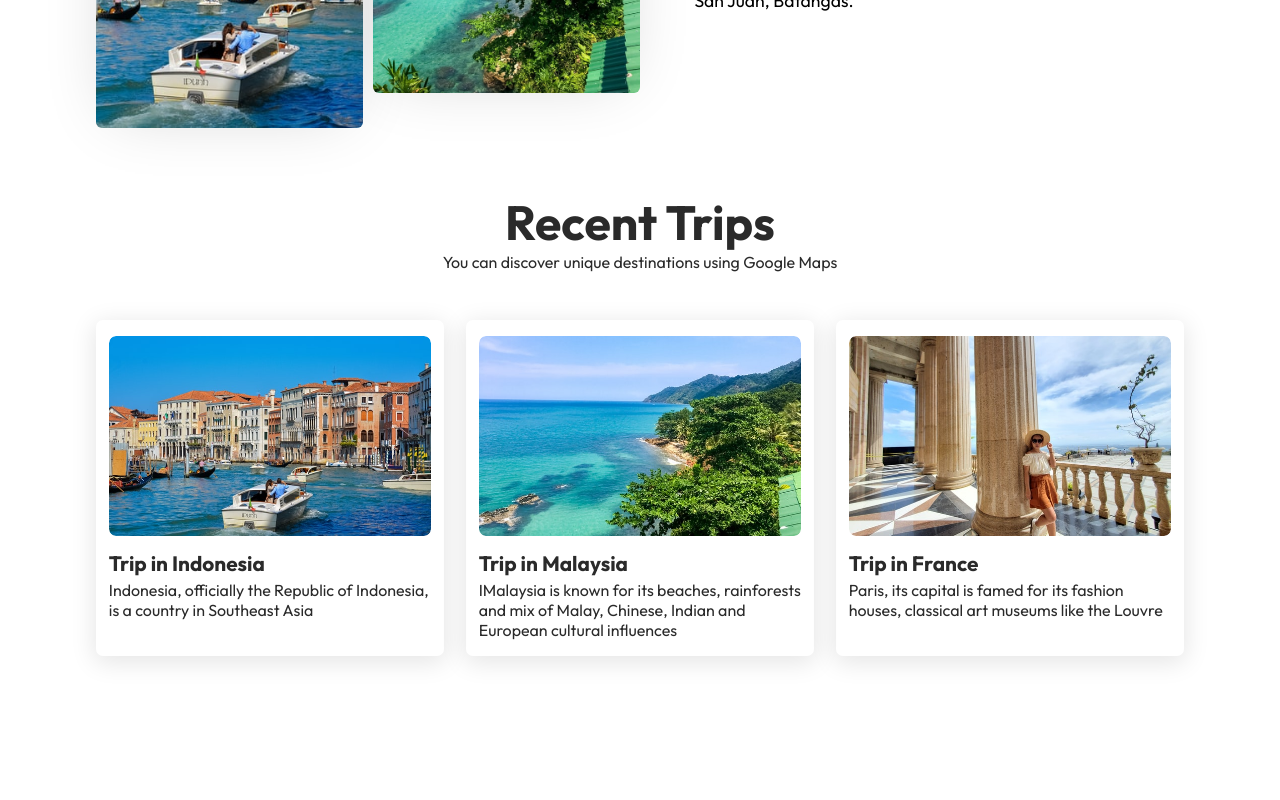
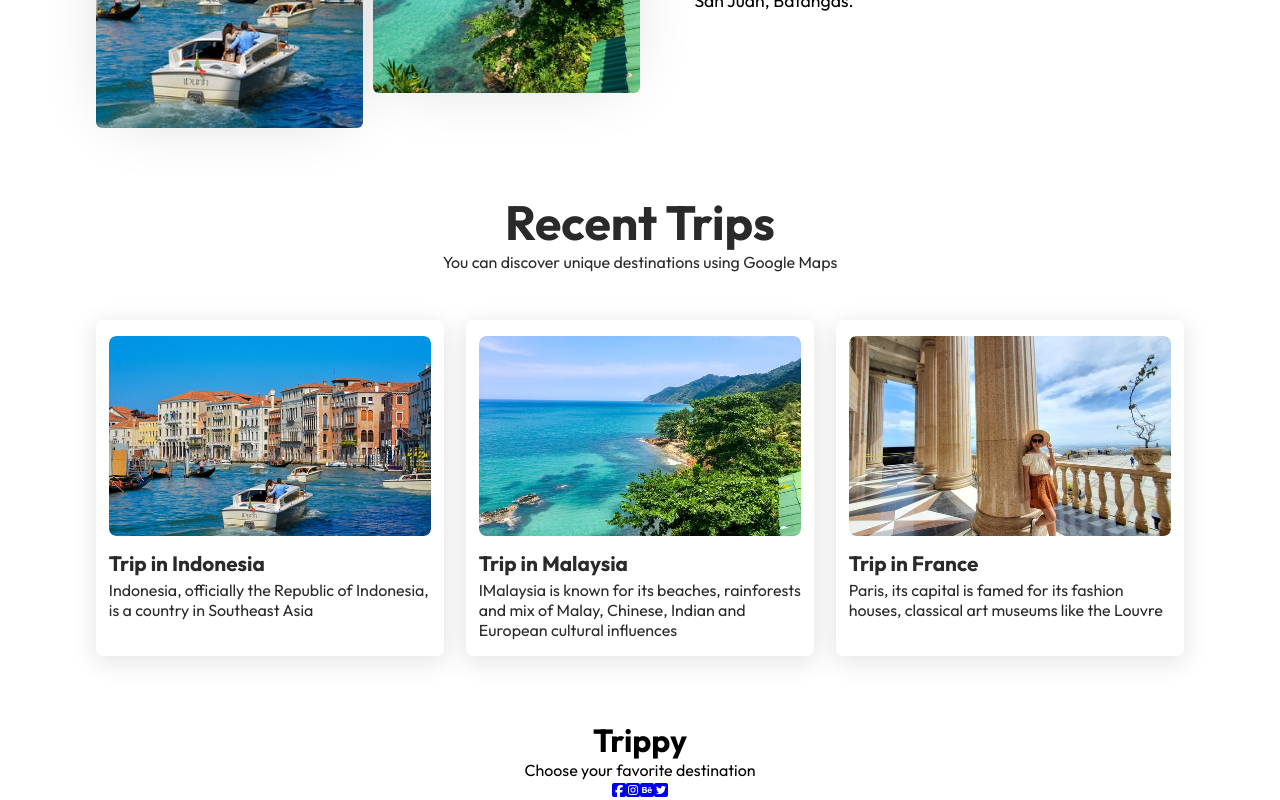
Before and after one commit to Catrina-W/travel-website, a React (Create React App) app: page / in a window 1280 px wide. Shown: the part 1660-2460 px from the top of the page. Before the commit the page ends 2380 px from the top, so only its background shows below. Built offline with nearby package versions, Linux system fonts and the light colour scheme.

Commit message:
Started Footer Component

```diff
--- /dev/null
+++ b/src/components/Footer.js
@@ -0,0 +1,34 @@
+import "./FooterStyles.css";
+
+const Footer = () => {
+    return(
+        <div className="footer">
+            <div className="top">
+                <div>
+                    <h1>Trippy</h1>
+                    <p>Choose your favorite destination</p>
+                </div>
+                <div>
+                    <a href="/">
+                        <i className="fa-brands fa-facebook-square"></i>
+                    </a>
+                    <a href="/">
+                        <i className="fa-brands fa-instagram-square"></i>
+                    </a>
+                    <a href="/">
+                        <i className="fa-brands fa-behance-square"></i>
+                    </a>
+                    <a href="/">
+                        <i className="fa-brands fa-twitter-square"></i>
+                    </a>
+                </div>
+            </div>
+
+            <div className="bottom">
+
+            </div>
+        </div>
+    )
+}
+
+export default Footer;
--- a/src/routes/Home.js
+++ b/src/routes/Home.js
@@ -1,4 +1,5 @@
 import Destination from "../components/Destination";
+import Footer from "../components/Footer";
 import Hero from "../components/Hero";
 import Navbar from "../components/Navbar";
 import Trip from "../components/Trip";
@@ -18,6 +19,7 @@
             />
             <Destination/>
             <Trip/>
+            <Footer/>
         </>
     );
 }
```
Also changed, not shown: src/components/FooterStyles.css (added).
